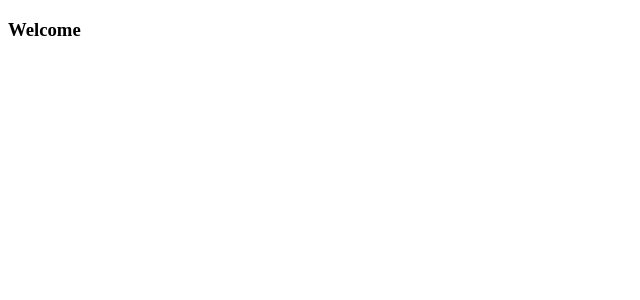
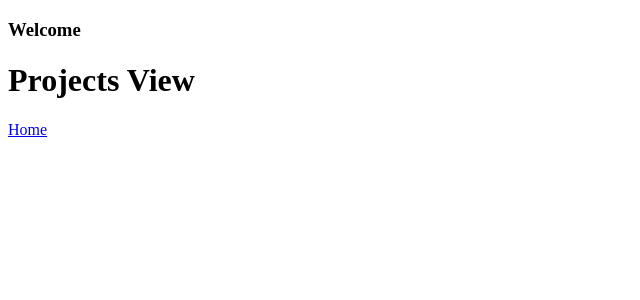
Before and after one commit to guitar6029/vuejs-masterclass, a Vue app: page /projects in a window 1280 px wide. Before the commit this address had no page. Shown: the top 300 px of the page, without its empty margins (0-640 px from the left). Built offline with nearby package versions, Linux system fonts and the light colour scheme.

Commit message:
added home and project routes, added home and proejcts views

```diff
--- a/src/App.vue
+++ b/src/App.vue
@@ -2,6 +2,7 @@
 
 <template>
   <h3>Welcome</h3>
+  <RouterView />
 </template>
 
 <style scoped></style>
--- a/src/router/index.ts
+++ b/src/router/index.ts
@@ -1,8 +1,20 @@
 import { createRouter, createWebHistory } from 'vue-router'
-
+import HomeView from '../views/HomeView.vue'
+import ProjectsView from '../views/ProjectsView.vue'
 const router = createRouter({
   history: createWebHistory(import.meta.env.BASE_URL),
-  routes: [],
+  routes: [
+    {
+      path: '/',
+      name: 'home',
+      component: HomeView,
+    },
+    {
+      path: '/projects',
+      name: 'projects',
+      component: ProjectsView,
+    },
+  ],
 })
 
 export default router
--- /dev/null
+++ b/src/views/HomeView.vue
@@ -0,0 +1,8 @@
+<script setup lang="ts"></script>
+
+<template>
+  <div>
+    <h1>Home View</h1>
+    <a href="/projects">Projects</a>
+  </div>
+</template>
--- /dev/null
+++ b/src/views/ProjectsView.vue
@@ -0,0 +1,8 @@
+<script setup lang="ts"></script>
+
+<template>
+  <div>
+    <h1>Projects View</h1>
+    <a href="/">Home</a>
+  </div>
+</template>
```
